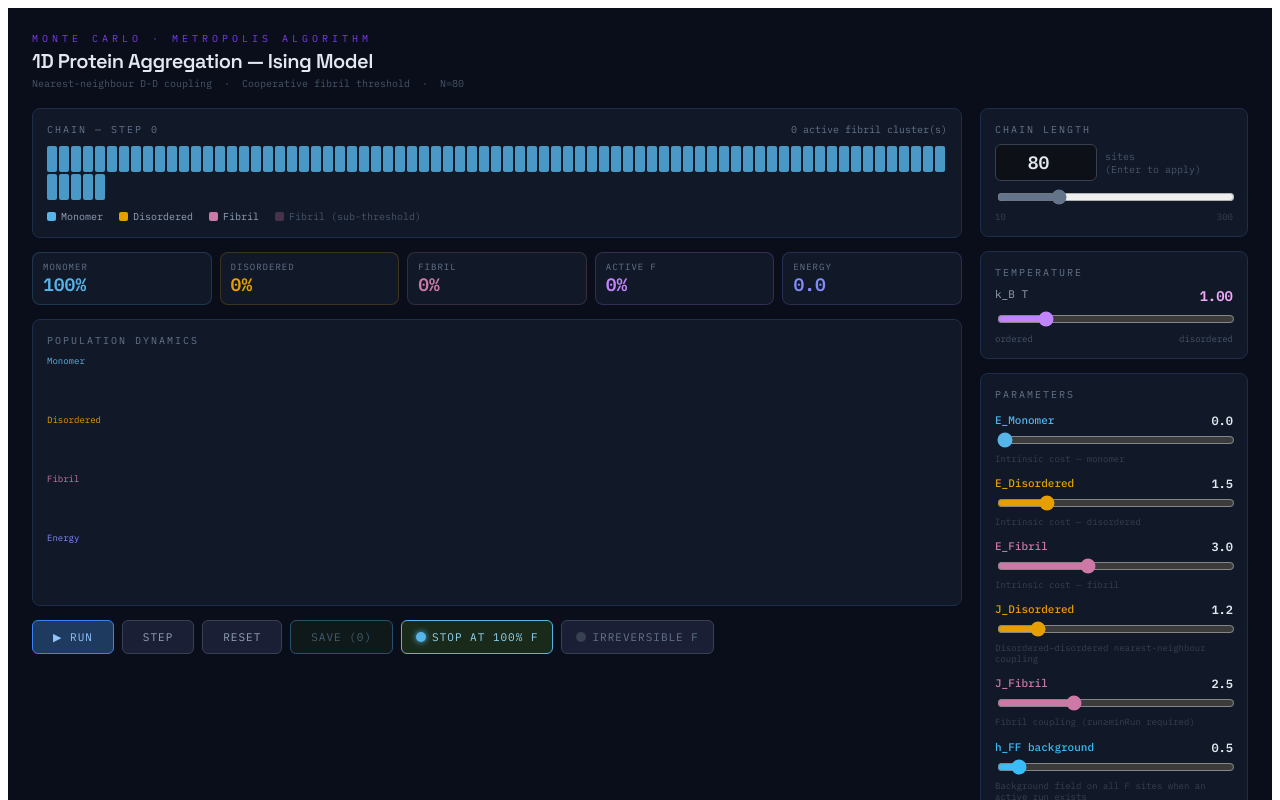
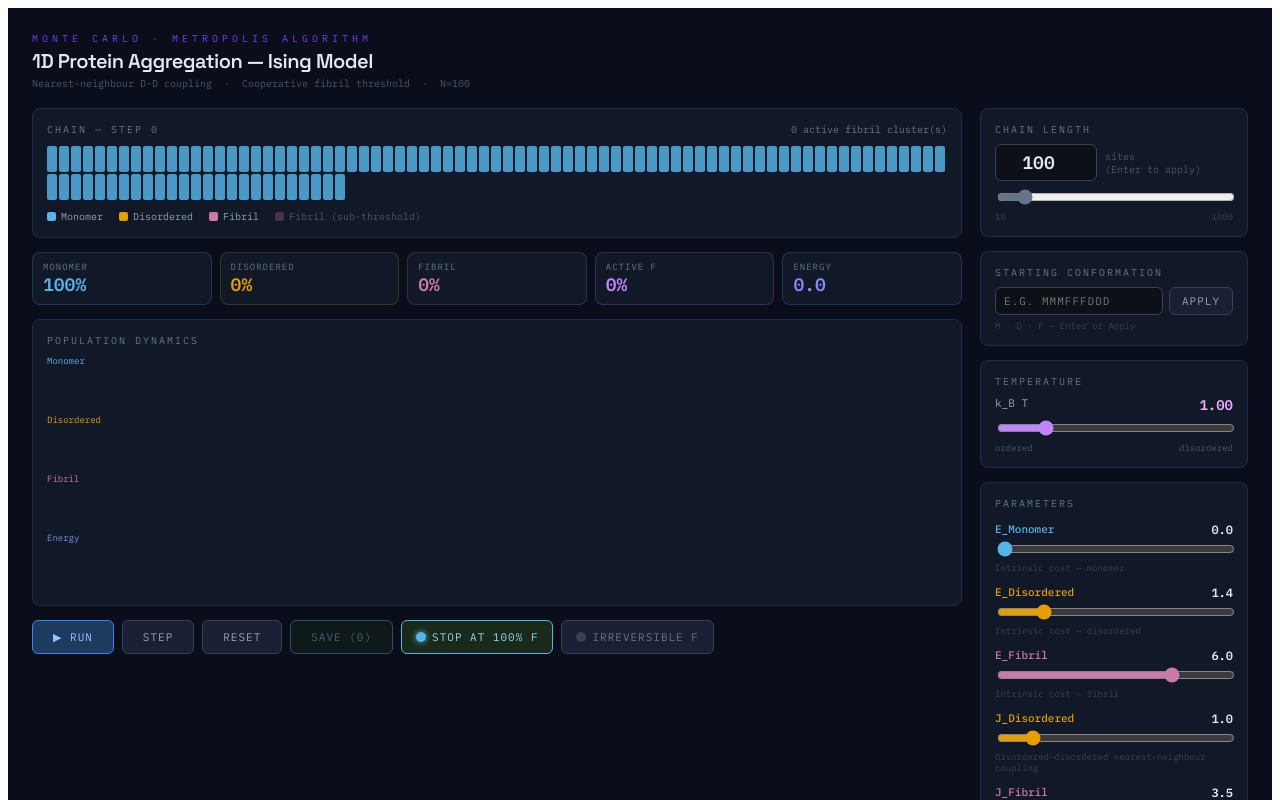
Before and after one commit to brunostega/Aging, a React (Vite) app: page / in a window 1280 px wide. Shown: the top 800 px of the page. Built offline with nearby package versions, Linux system fonts and the light colour scheme.

Commit message:
added the option to set different starting conditions and modified the default parameters

```diff
--- a/src/aging.jsx
+++ b/src/aging.jsx
@@ -2,7 +2,7 @@ import { useState, useEffect, useRef, useCallback, useMemo } from "react";
 import {
   STATES, STATE_NAMES, STATE_COLORS,
   DEFAULT_N, DEFAULT_PARAMS, MIN_N, MAX_N,
-  initChain, countStates, fibrilRunLengths, mcStep,
+  initChain, parseChain, countStates, fibrilRunLengths, mcStep,
 } from "./simulation.js";
 import { computeEnergy, fibrilRunLength } from "./model.js";
 
@@ -49,6 +49,8 @@ export default function App() {
   const [step, setStep]                   = useState(0);
   const [history, setHistory]             = useState({ M: [], D: [], F: [], E: [] });
   const [snapCount, setSnapCount]         = useState(0);
+  const [seqInput, setSeqInput]           = useState("");
+  const [seqError, setSeqError]           = useState(null);
 
   // Refs for values needed inside the rAF loop without stale closures
   const refs = {
@@ -138,6 +140,27 @@ export default function App() {
     setRunning(false);
     cancelAnimationFrame(animRef.current);
     const freshChain = initChain(nn);
+    energyRef.current = computeEnergy(freshChain, params);
+    setChain(freshChain);
+    setLocked(new Array(nn).fill(false));
+    stepRef.current = 0; setStep(0);
+    trajectoryRef.current = [];
+    setSnapCount(0);
+    setHistory({ M: [], D: [], F: [], E: [] });
+  };
+
+  // ── sequence apply ───────────────────────────────────────────────────────
+
+  const applySequence = () => {
+    const { chain: parsed, error } = parseChain(seqInput);
+    if (error) { setSeqError(error); return; }
+    setSeqError(null);
+    const nn = parsed.length;
+    sizeRef.current = nn;
+    if (inputRef.current) inputRef.current.value = nn;
+    setRunning(false);
+    cancelAnimationFrame(animRef.current);
+    const freshChain = parsed;
     energyRef.current = computeEnergy(freshChain, params);
     setChain(freshChain);
     setLocked(new Array(nn).fill(false));
@@ -406,6 +429,39 @@ export default function App() {
             </div>
           </div>
 
+          {/* Sequence input */}
+          <div style={{ background: "#111827", border: `1px solid ${seqError ? "#ef444466" : "#1e2d4a"}`, borderRadius: 8, padding: 14, marginBottom: 14 }}>
+            <div style={{ fontSize: 10, color: "#64748b", letterSpacing: 2, textTransform: "uppercase", marginBottom: 8 }}>
+              Starting conformation
+            </div>
+            <div style={{ display: "flex", gap: 6 }}>
+              <input
+                type="text"
+                value={seqInput}
+                onChange={e => { setSeqInput(e.target.value); setSeqError(null); }}
+                onKeyDown={e => { if (e.key === "Enter") applySequence(); }}
+                placeholder="e.g. MMMFFFDDD"
+                spellCheck={false}
+                style={{
+                  flex: 1, background: "#0d1117", border: `1px solid ${seqError ? "#ef4444" : "#374151"}`,
+                  color: "#e2e8f0", borderRadius: 6, padding: "6px 8px",
+                  fontFamily: "inherit", fontSize: 11, outline: "none",
+                  letterSpacing: 1, textTransform: "uppercase",
+                }}
+              />
+              <button onClick={applySequence} style={{
+                background: "#1a1f35", border: "1px solid #374151", color: "#94a3b8",
+                borderRadius: 6, padding: "6px 12px", cursor: "pointer",
+                fontFamily: "inherit", fontSize: 11, letterSpacing: 1, textTransform: "uppercase",
+                flexShrink: 0,
+              }}>Apply</button>
+            </div>
+            {seqError
+              ? <div style={{ fontSize: 9, color: "#f87171", marginTop: 5 }}>{seqError}</div>
+              : <div style={{ fontSize: 9, color: "#374151", marginTop: 5 }}>M · D · F — Enter or Apply</div>
+            }
+          </div>
+
           {/* Temperature */}
           <div style={{ background: "#111827", border: "1px solid #1e2d4a", borderRadius: 8, padding: 14, marginBottom: 14 }}>
             <div style={{ fontSize: 10, color: "#64748b", letterSpacing: 2, textTransform: "uppercase", marginBottom: 8 }}>Temperature</div>
--- a/src/simulation.js
+++ b/src/simulation.js
@@ -5,16 +5,32 @@ import { STATES, computeEnergy, fibrilRunLength } from "./model.js";
 
 export { STATES };
 
-export const DEFAULT_N  = 80;
+export const DEFAULT_N  = 100;
 export const MIN_N      = 10;
-export const MAX_N      = 300;
+export const MAX_N      = 1000;
 
 export const STATE_NAMES  = ["Monomer", "Disordered", "Fibril"];
 export const STATE_COLORS = ["#56B4E9", "#E69F00", "#CC79A7"];
 
 export const DEFAULT_PARAMS = {
-  eM: 0, eD: 1.5, eF: 3.0, jF: 2.5, hFF: 0.5, jD: 1.2, minRun: 3,
+  eM: 0, eD: 1.4, eF: 6.0, jF: 3.5, hFF: 3.5, jD: 1.0, minRun: 3,
 };
+
+// Parse a string like "MMMFFFDDD" into a chain array.
+// Returns { chain, error } — chain is null if the string is invalid.
+export function parseChain(str) {
+  const map = { M: STATES.M, D: STATES.D, F: STATES.F };
+  const upper = str.toUpperCase().trim();
+  if (upper.length === 0) return { chain: null, error: "String is empty" };
+  if (upper.length < MIN_N) return { chain: null, error: `Too short — minimum ${MIN_N} sites` };
+  if (upper.length > MAX_N) return { chain: null, error: `Too long — maximum ${MAX_N} sites` };
+  const chain = [];
+  for (const ch of upper) {
+    if (!(ch in map)) return { chain: null, error: `Invalid character '${ch}' — use M, D, F only` };
+    chain.push(map[ch]);
+  }
+  return { chain, error: null };
+}
 
 export function initChain(n) {
   return new Array(n).fill(STATES.M);
```
